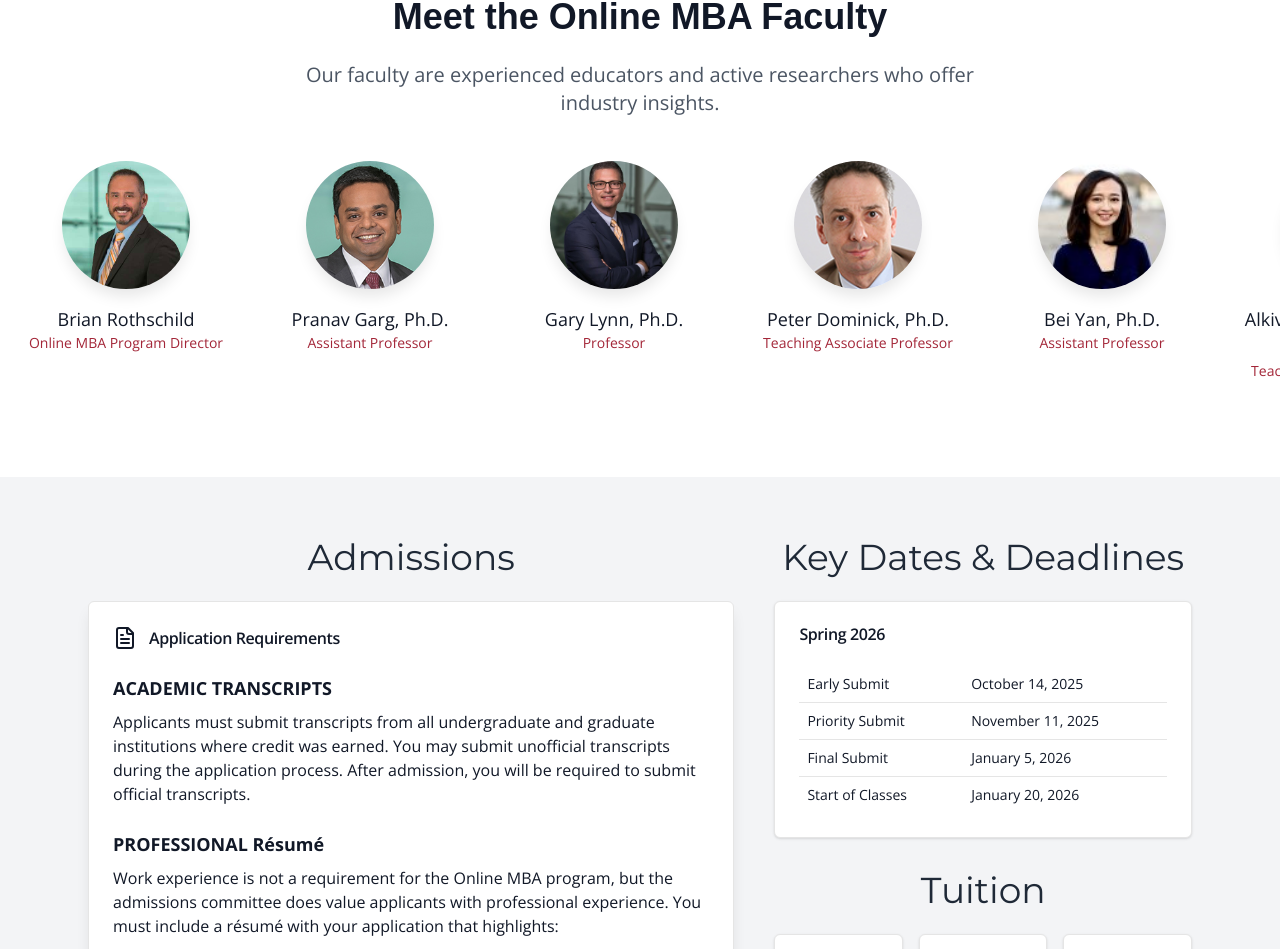
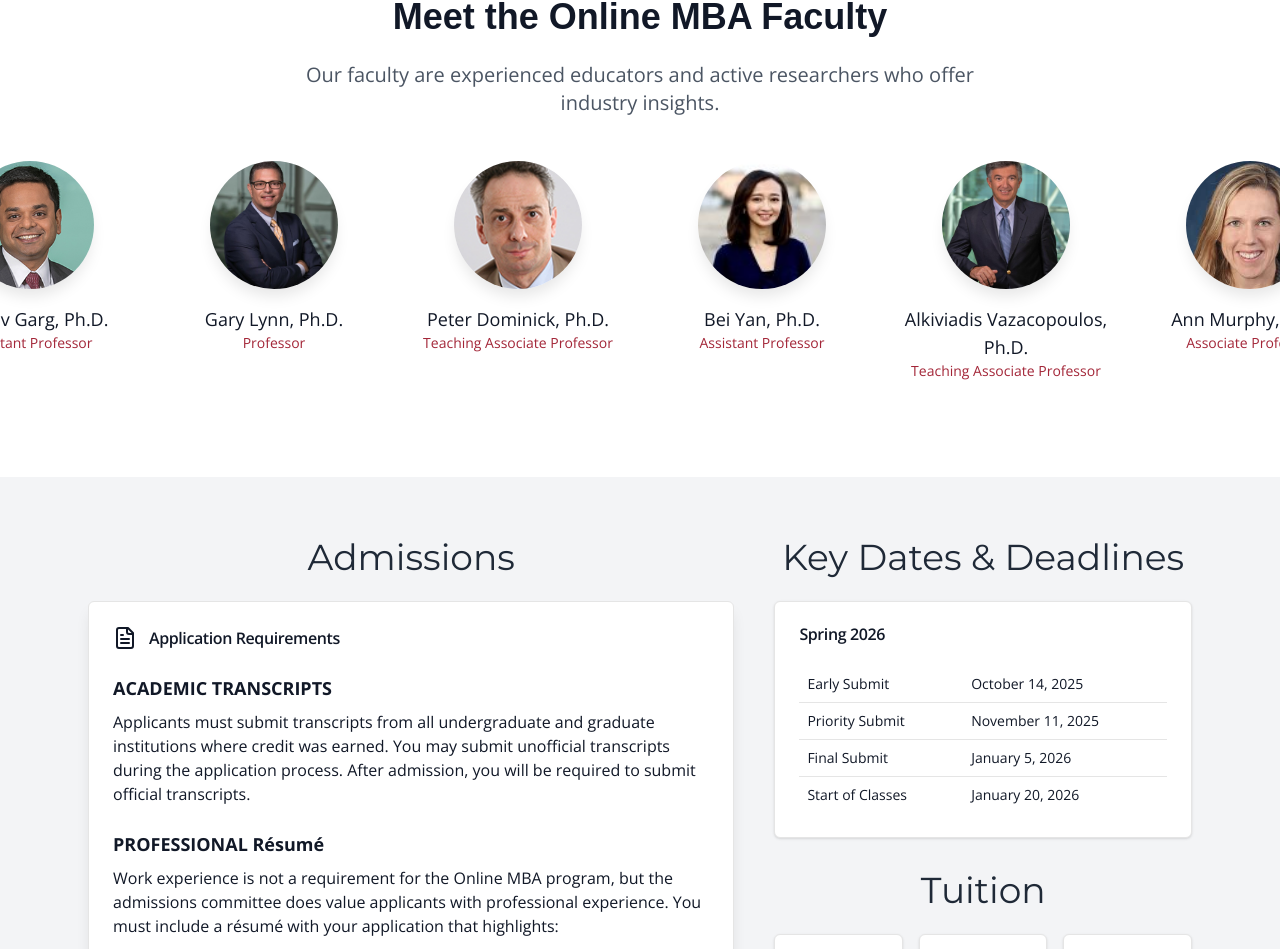
Before and after one commit to naveenrenji/Stevens-Online-Web-App-Naveen, a React (Vite) app: page /online-mba in a window 1280 px wide. Shown: the part 9161-10110 px from the top of the page. Built offline with nearby package versions, Linux system fonts and the light colour scheme; a web font is replaced by a local one.

Commit message:
Alignment fix on Faculty section

```diff
--- a/src/components/program-pages/ProgramPageTemplate.jsx
+++ b/src/components/program-pages/ProgramPageTemplate.jsx
@@ -744,7 +744,7 @@ export default function ProgramPageTemplate({ programData, useApplicationModal =
           <Section id="faculty" title={faculty.title || "Meet the Faculty"} refProp={el => sectionRefs.current.faculty = el} container={false} paddingClassName="py-stevens-section-sm lg:py-stevens-section">
             {faculty.description && <p className="text-center text-stevens-xl text-stevens-gray-600 max-w-3xl mx-auto mb-stevens-xl px-stevens-md lg:px-stevens-lg">{faculty.description}</p>}
             <div className="relative overflow-visible w-full">
-              <div className="flex overflow-x-auto space-x-stevens-sm stevens-md:space-x-stevens-lg pb-stevens-lg pt-stevens-sm snap-x snap-mandatory scrollbar-thin scrollbar-thumb-stevens-primary scrollbar-track-stevens-primary/10 px-stevens-md">
+              <div className="flex justify-center overflow-x-auto space-x-stevens-sm stevens-md:space-x-stevens-lg pb-stevens-lg pt-stevens-sm snap-x snap-mandatory scrollbar-thin scrollbar-thumb-stevens-primary scrollbar-track-stevens-primary/10 px-stevens-md">
                 {faculty.members.map((member, i) => <FacultyCard key={i} member={member} />)}
               </div>
             </div>
```
Also changed, not shown: 160 other files (tests, documents, lock files or other folders).
